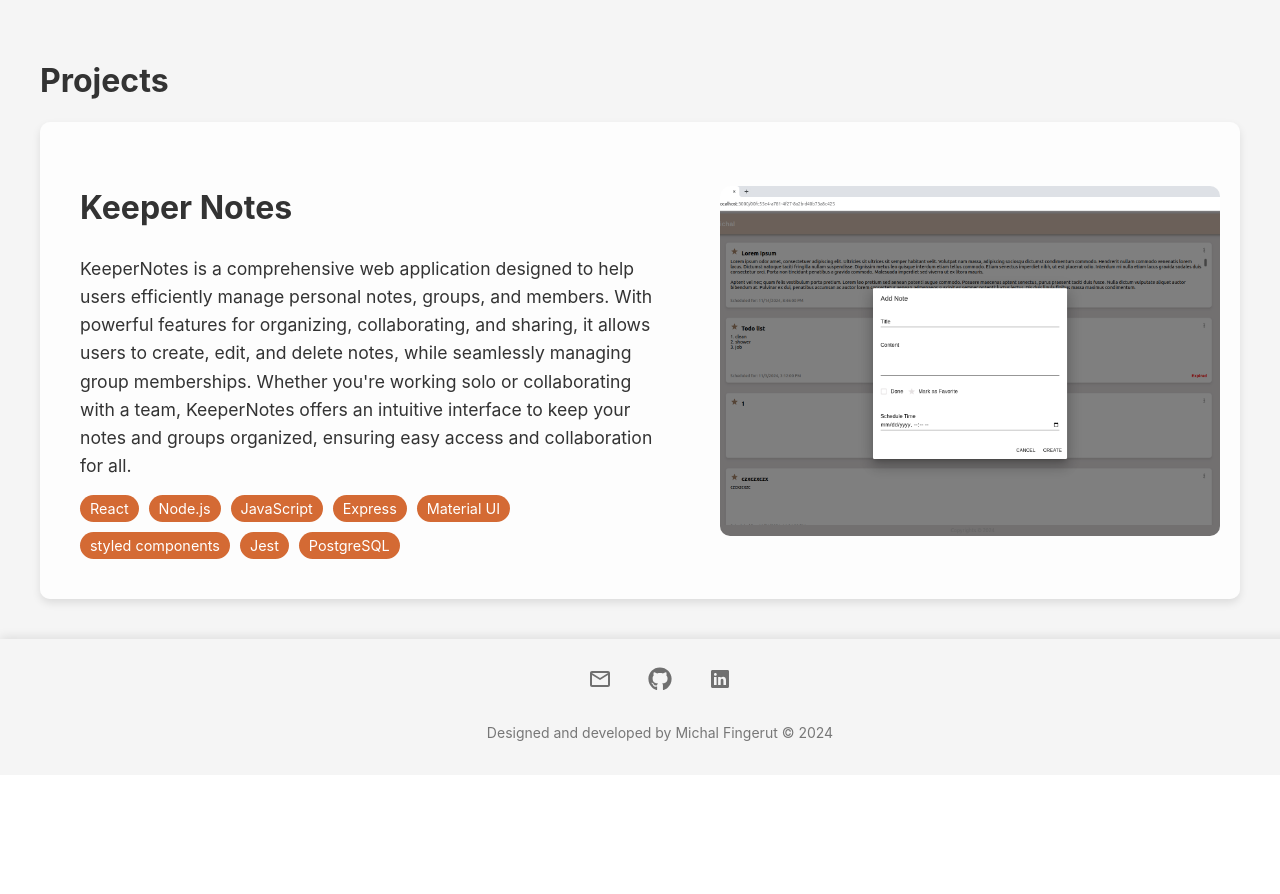
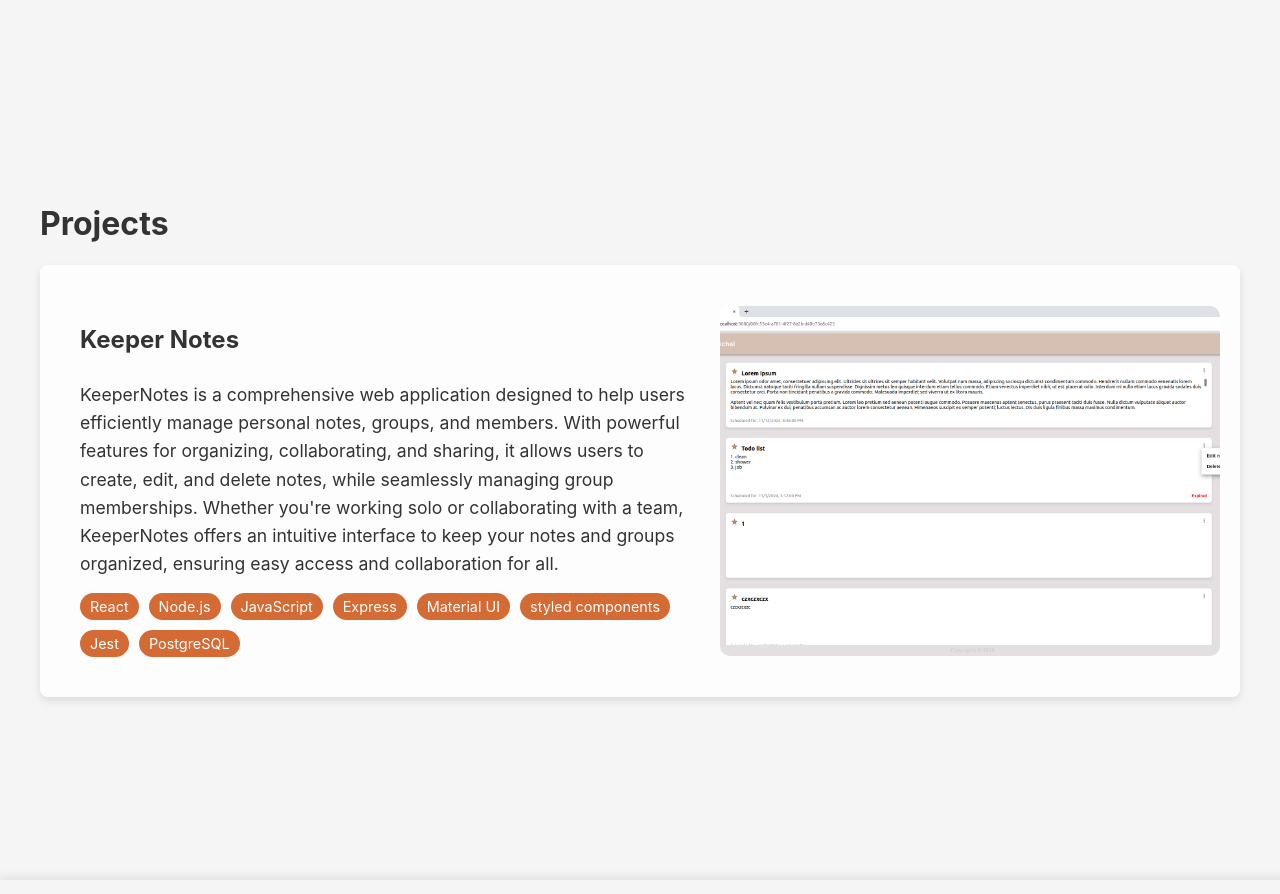
Before and after one commit to michfingerut/MichalFProtfolio, a React (Create React App) app: page / in a window 1280 px wide. Shown: the part 1600-2494 px from the top of the page. Before the commit the page ends 2375 px from the top, so only its background shows below. Built offline with nearby package versions, Linux system fonts and the light colour scheme.

Commit message:
styling projects

```diff
--- a/src/components/Projects.jsx
+++ b/src/components/Projects.jsx
@@ -1,4 +1,3 @@
-import React, { useState } from 'react';
 import {
   ProjectsContainer,
   ProjectCard,
@@ -8,23 +7,10 @@ import {
   ProjectDescription,
   TechStack,
   TechItem,
-  CarouselContainer,
-  CarouselImage,
-  FullscreenModal,
-  FullscreenImageContainer,
-  FullscreenArrowButton,
-  CloseButton,
 } from '../styles/styles';
-import { ArrowBack, ArrowForward, Close } from '@mui/icons-material';
-import knEdit from '../assets/kn_edit.png';
 import knGroupPage from '../assets/kn_group_page.png';
-import knLogin from '../assets/kn_login.png';
-import knMain from '../assets/kn_main.png';
 
 function Projects() {
-  const [currentImageIndex, setCurrentImageIndex] = useState(0);
-  const [isFullscreen, setIsFullscreen] = useState(false);
-
   const project = {
     name: 'Keeper Notes',
     description:
@@ -39,28 +25,6 @@ function Projects() {
       'Jest',
       'PostgreSQL',
     ],
-    images: [knEdit, knGroupPage, knLogin, knMain],
-  };
-
-  const handleNextImage = () => {
-    setCurrentImageIndex(
-      (prevIndex) => (prevIndex + 1) % project.images.length,
-    );
-  };
-
-  const handlePrevImage = () => {
-    setCurrentImageIndex(
-      (prevIndex) =>
-        (prevIndex - 1 + project.images.length) % project.images.length,
-    );
-  };
-
-  const handleImageClick = () => {
-    setIsFullscreen(true);
-  };
-
-  const handleCloseFullscreen = () => {
-    setIsFullscreen(false);
   };
 
   return (
@@ -77,44 +41,8 @@ function Projects() {
               ))}
             </TechStack>
           </ProjectContent>
-          <CarouselContainer>
-            <ProjectImage
-              src={project.images[currentImageIndex]}
-              alt="Project screenshot"
-              onClick={handleImageClick}
-            />
-          </CarouselContainer>
+          <ProjectImage src={knGroupPage} alt="Project screenshot" />
         </ProjectCard>
-
-        {isFullscreen && (
-          <FullscreenModal>
-            <FullscreenImageContainer>
-              {/* Left Arrow */}
-              <FullscreenArrowButton
-                onClick={handlePrevImage}
-                style={{ left: '10px' }}
-              >
-                <ArrowBack style={{ color: 'black' }} />
-              </FullscreenArrowButton>
-
-              <CarouselImage
-                src={project.images[currentImageIndex]}
-                alt="Fullscreen project screenshot"
-              />
-
-              {/* Right Arrow */}
-              <FullscreenArrowButton
-                onClick={handleNextImage}
-                style={{ right: '10px' }}
-              >
-                <ArrowForward style={{ color: 'black' }} />
-              </FullscreenArrowButton>
-              <CloseButton onClick={handleCloseFullscreen}>
-                <Close style={{ color: 'black', fontSize: '2rem' }} />
-              </CloseButton>
-            </FullscreenImageContainer>
-          </FullscreenModal>
-        )}
       </div>
     </ProjectsContainer>
   );
--- a/src/styles/styles.jsx
+++ b/src/styles/styles.jsx
@@ -1,4 +1,4 @@
-import styled, { createGlobalStyle } from 'styled-components';
+import styled, { createGlobalStyle, css } from 'styled-components';
 import backgroundImage from '../assets/laptop-with-notepad-beige-background.jpg';
 import { Link } from 'react-scroll';
 
@@ -10,6 +10,13 @@ const buttonColor = '#d46a34';
 const hoverColor = '#f1c40f';
 const ctaColor = '#6db98e';
 const borderColor = '#e0e0e0';
+
+const pageHeight = '100vh';
+
+const borders = css`
+  border-radius: 8px;
+  box-shadow: 0 4px 8px rgba(0, 0, 0, 0.1);
+`;
 
 const GlobalStyle = createGlobalStyle`
   body {
@@ -33,7 +40,7 @@ const BaseContainer = styled.div`
   display: grid;
   justify-items: center;
   align-items: center;
-  height: 100vh;
+  height: ${pageHeight};
   background-color: ${primaryBackgroundColor};
 `;
 
@@ -53,7 +60,7 @@ const AboutContainer = styled(BaseContainer)`
 const HeaderContainer = styled.div`
   display: grid;
   place-items: center;
-  height: 100vh;
+  height: ${pageHeight};
   text-align: center;
   background-image: url(${backgroundImage});
   background-size: cover;
@@ -64,8 +71,7 @@ const HeaderContainer = styled.div`
 const SecondaryContainer = styled.div`
   background-color: ${secondaryBackgroundColor};
   padding: 20px;
-  border-radius: 8px;
-  box-shadow: 0 4px 8px rgba(0, 0, 0, 0.1);
+  ${borders}
   border: 1px solid ${borderColor};
 `;
 
@@ -115,8 +121,7 @@ const AboutBoxesContainer = styled.div`
 
   & > div {
     background-color: ${secondaryBackgroundColor};
-    border-radius: 10px;
-    box-shadow: 0 4px 8px rgba(0, 0, 0, 0.1);
+    ${borders}
     height: 350px;
     display: flex;
     flex-direction: column;
@@ -239,26 +244,18 @@ const ProjectsContainer = styled.div`
   display: flex;
   justify-content: center;
   padding: 40px;
-  background-color: #f5f5f5;
+  background-color: ${primaryBackgroundColor};
   flex-direction: column;
   align-items: center;
-
-  @media (max-width: 1024px) {
-    flex-direction: column;
-    padding: 20px;
-  }
+  height: ${pageHeight};
 `;
 
 const ProjectCard = styled.div`
   display: flex;
-  justify-content: center;
   align-items: center;
-  background-color: rgba(255, 255, 255, 0.8);
-  border-radius: 10px;
-  box-shadow: 0 4px 8px rgba(0, 0, 0, 0.1);
+  background-color: ${secondaryBackgroundColor};
+  ${borders}
   padding: 20px;
-  max-width: 1200px;
-  gap: 40px;
   flex-direction: row;
 
   @media (max-width: 1024px) {
@@ -276,13 +273,13 @@ const ProjectContent = styled.div`
 `;
 
 const ProjectTitle = styled.h2`
-  color: #333333;
-  font-size: 2rem;
+  color: ${primaryText};
+  font-size: 1.5rem;
   margin-bottom: 10px;
 `;
 
 const ProjectDescription = styled.p`
-  color: #333333;
+  color: ${primaryText};
   font-size: 1.1rem;
   margin-bottom: 15px;
   line-height: 1.6;
@@ -295,17 +292,11 @@ const TechStack = styled.div`
 `;
 
 const TechItem = styled.span`
-  background-color: #d46a34;
+  background-color: ${buttonColor};
   color: white;
   font-size: 0.9rem;
   padding: 5px 10px;
   border-radius: 20px;
-`;
-
-const CarouselContainer = styled.div`
-  display: flex;
-  justify-content: center;
-  align-items: center;
 `;
 
 const ProjectImage = styled.img`
@@ -313,63 +304,9 @@ const ProjectImage = styled.img`
   height: 350px;
   object-fit: cover;
   border-radius: 10px;
-  cursor: pointer;
   transition: transform 0.3s ease-in-out;
-
-  &:hover {
-    transform: scale(1.05);
-  }
 `;
 
-const FullscreenModal = styled.div`
-  position: fixed;
-  top: 0;
-  left: 0;
-  right: 0;
-  bottom: 0;
-  background-color: rgba(0, 0, 0, 0.7);
-  display: flex;
-  justify-content: center;
-  align-items: center;
-  z-index: 9999;
-`;
-
-const FullscreenImageContainer = styled.div`
-  position: relative;
-  display: flex;
-  align-items: center;
-  justify-content: center;
-`;
-
-const FullscreenArrowButton = styled.button`
-  background: none;
-  border: none;
-  position: absolute;
-  top: 50%;
-  transform: translateY(-50%);
-  z-index: 10;
-  cursor: pointer;
-
-  &:focus {
-    outline: none;
-  }
-`;
-
-const CarouselImage = styled.img`
-  object-fit: cover;
-  border-radius: 10px;
-  max-width: 90%;
-  max-height: 90%;
-  objectfit: contain;
-`;
-
-const CloseButton = styled.div`
-  position: absolute;
-  top: 10px;
-  right: 10px;
-  cursor: pointer;
-  z-index: 20;
-`;
 export {
   GlobalStyle,
   BaseContainer,
@@ -393,12 +330,6 @@ export {
   ProjectDescription,
   TechStack,
   TechItem,
-  CarouselContainer,
-  CarouselImage,
-  FullscreenModal,
-  FullscreenImageContainer,
-  FullscreenArrowButton,
-  CloseButton,
 
   //color
   primaryBackgroundColor,
```
